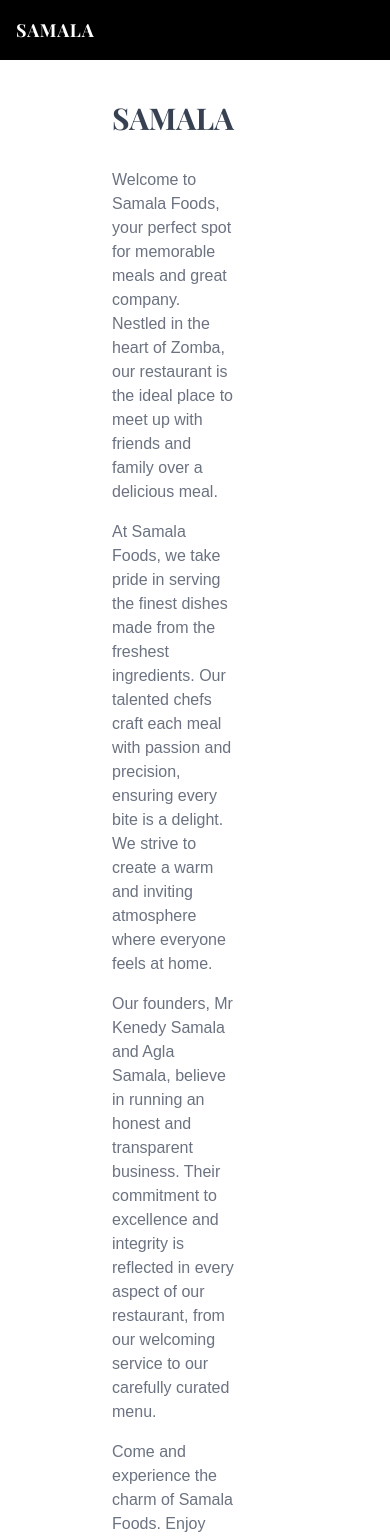
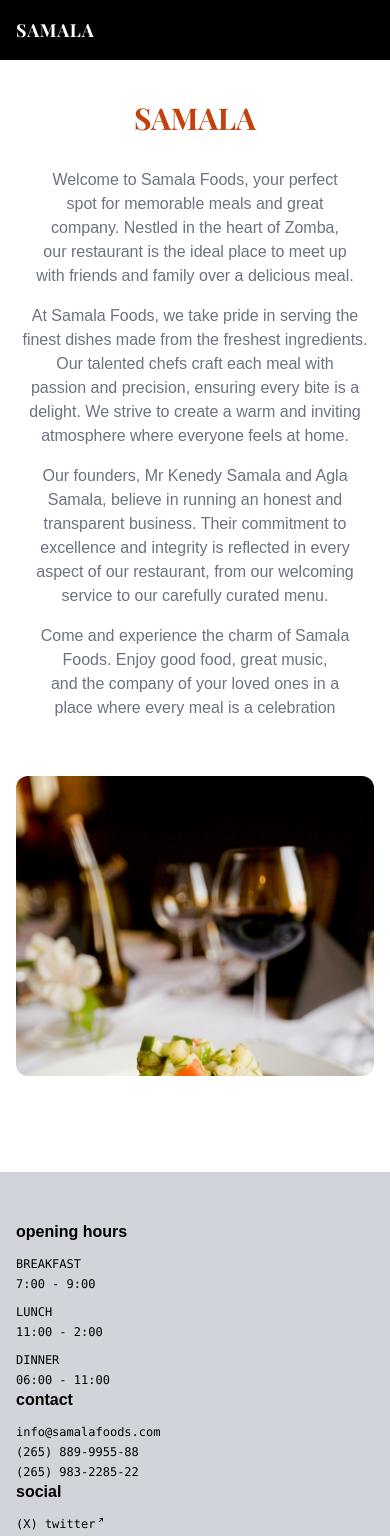
Before and after one commit to kazoomarc/samala_foods_one, a Next.js app: page /about in a window 390 px wide. Shown: the top 1536 px of the page. Built offline with nearby package versions, Linux system fonts and the light colour scheme; a web font is replaced by a local one.

Commit message:
make about page responsive

```diff
--- a/app/about/page.tsx
+++ b/app/about/page.tsx
@@ -1,3 +1,4 @@
+/* eslint-disable @next/next/no-img-element */
 export default function Home() {
   return (
     <>
@@ -8,41 +9,49 @@ export default function Home() {
 
 function AboutStory() {
   return (
-    <div className="px-28 py-10">
-      <div className="flex gap-14">
-        <div>
-          <h1 className="text-3xl text-gray-700 font-playfair font-bold">
+    <div className="px-4 sm:px-6 md:px-10 lg:px-16 xl:px-20 2xl:px-28 py-10 _bg-red-400 mb-0">
+      <div className=" md:grid grid-cols-2 gap-20 min-h-screen">
+        <div className=" mb-10 md:mb-0">
+          <h1 className="text-3xl text-orange-700 font-playfair font-bold text-center">
             SAMALA
           </h1>
-          <div className="space-y-4 mt-8 text-gray-500 text-balance">
+          <div>
+            <div className="space-y-4 mt-8 text-gray-500 text-balance text-center">
               <p>
-              Welcome to Samala Foods, your perfect spot for memorable meals and
-              great company. Nestled in the heart of Zomba, our restaurant is
-              the ideal place to meet up with friends and family over a
+                Welcome to Samala Foods, your perfect spot for memorable meals
+                and great company. Nestled in the heart of Zomba, our restaurant
+                is the ideal place to meet up with friends and family over a
                 delicious meal.
               </p>
               <p>
                 At Samala Foods, we take pride in serving the finest dishes made
-              from the freshest ingredients. Our talented chefs craft each meal
-              with passion and precision, ensuring every bite is a delight. We
-              strive to create a warm and inviting atmosphere where everyone
-              feels at home.
+                from the freshest ingredients. Our talented chefs craft each
+                meal with passion and precision, ensuring every bite is a
+                delight. We strive to create a warm and inviting atmosphere
+                where everyone feels at home.
               </p>
               <p>
-              Our founders, Mr Kenedy Samala and Agla Samala, believe in running
-              an honest and transparent business. Their commitment to excellence
-              and integrity is reflected in every aspect of our restaurant, from
-              our welcoming service to our carefully curated menu.
+                Our founders, Mr Kenedy Samala and Agla Samala, believe in
+                running an honest and transparent business. Their commitment to
+                excellence and integrity is reflected in every aspect of our
+                restaurant, from our welcoming service to our carefully curated
+                menu.
               </p>
               <p>
                 Come and experience the charm of Samala Foods. Enjoy good food,
                 great music, and the company of your loved ones in a place where
-              every meal is a celebration.
+                every meal is a celebration
               </p>
             </div>
           </div>
-        <div>
-          <img src="/images/about-3.jpg" alt="" />
+        </div>
+        <div className="relative h-[300px] flex justify-center flex-row _shrink-0 sm:h-[400px] md:h-auto w-full mt-14 lg:mt-0 rounded-xl overflow-hidden">
+          <img
+            className="absolute md:relative inset-0 shrink-0 object-cover object-center _md:h-full md:w-full"
+            src="/images/about-3.jpg"
+            alt=""
+            height="1400px"
+          />
         </div>
       </div>
     </div>
```
Lines whose indentation alone changed are shown as unchanged.
